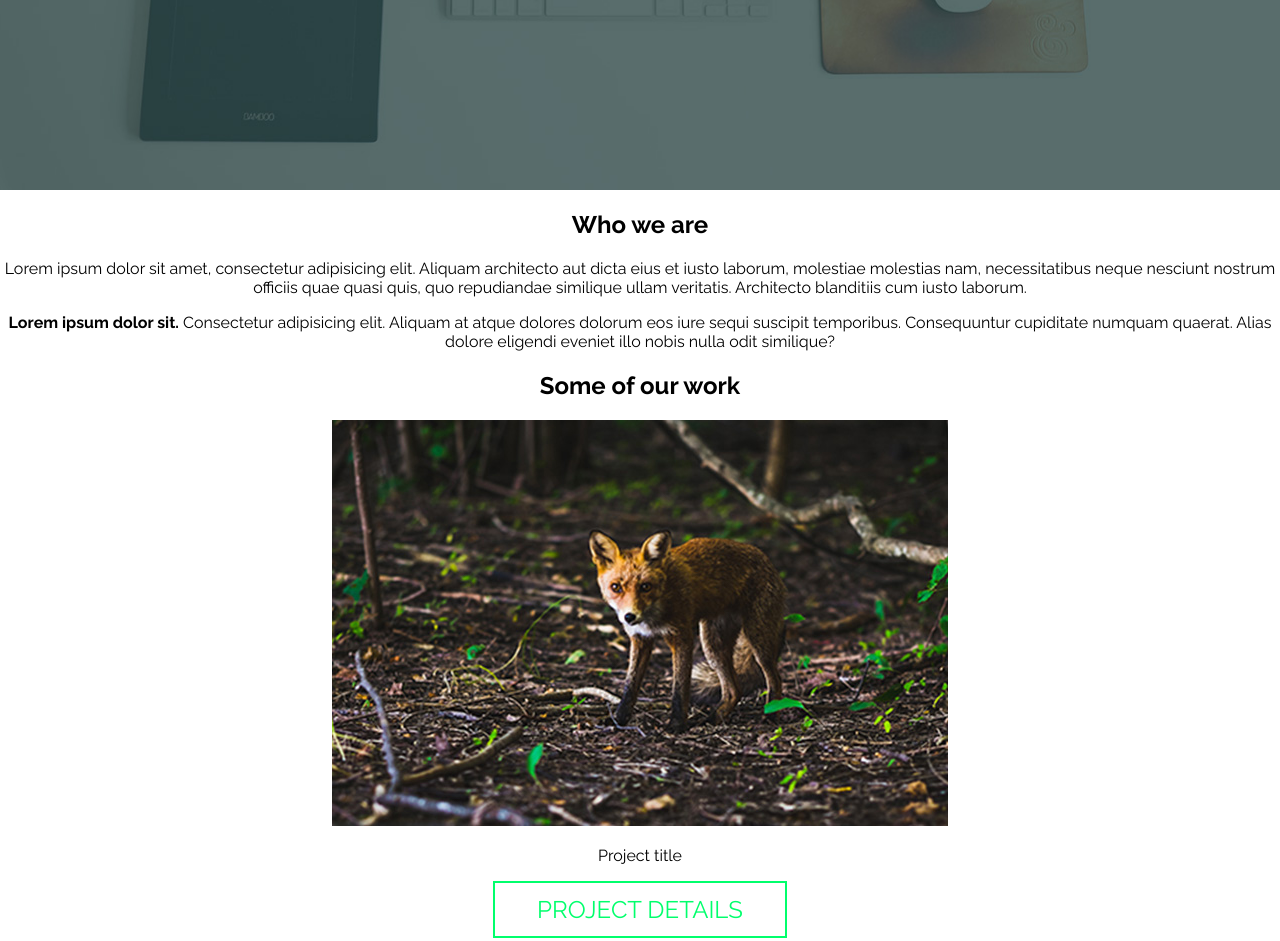
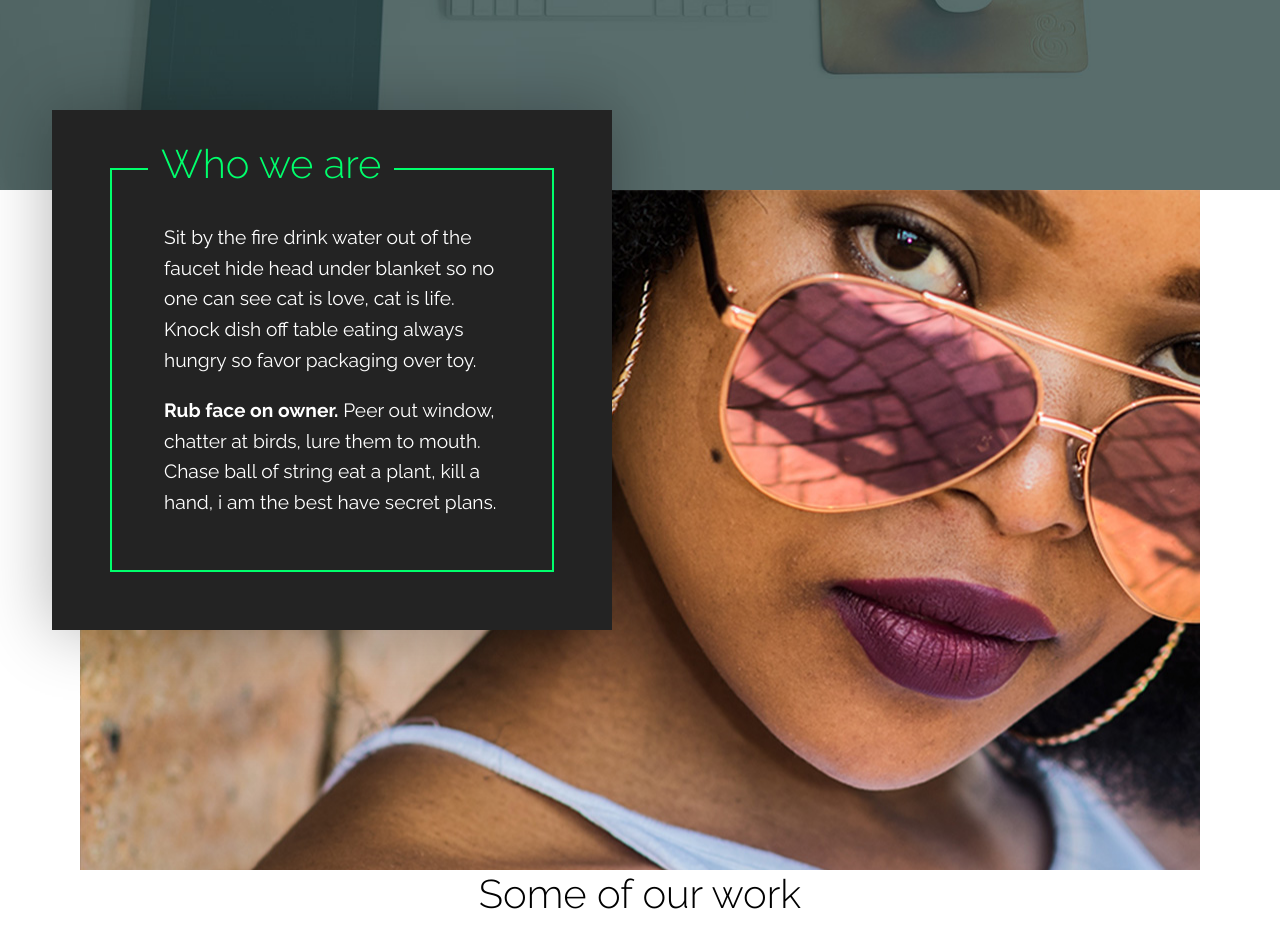
Before and after one commit to dominikmanowski/tutorials, a plain HTML site: page How to Create a Responsive Website from Scratch (YT)/index.html in a window 1280 px wide. Shown: the part 610-1551 px from the top of the page. Drawn offline with Linux system fonts and the light colour scheme.

Commit message:
HtCaRWfS - home-about section putted in container and styled, changed content

```diff
--- a/How to Create a Responsive Website from Scratch (YT)/css/styles.sass
+++ b/How to Create a Responsive Website from Scratch (YT)/css/styles.sass
@@ -24,10 +24,24 @@ img
 
 .container
   width: 95%
+  max-width: 70em
   margin: 0 auto
 
 //typography
 //----------
+
+h2
+  font-weight: 300
+  font-size: 1.7rem
+  margin-top: 0
+
+p
+  margin-top: 0
+  line-height: 1.5
+
+p:last-of-type
+  margin-bottom: 0
+
 .title
   font-size: 2.5rem
   margin-bottom: 1.5em
@@ -37,6 +51,10 @@ img
     font-size: .9em
 
 @media (min-width: 60rem)
+  p
+    font-size: 1.2rem
+    line-height: 1.6
+
   .title
     font-size: 3.7rem
 
@@ -110,3 +128,53 @@ nav
   .home-hero
     height: 100vh
     padding-top: 35vh
+
+//home-about
+//----------
+
+.home-about-textbox
+  background-color: $second-color
+  padding: 4em
+  margin: 0 -2.5vw 0 -2.5vw
+  outline: 2px solid $accent-color
+  outline-offset: -2.5em
+  color: $primary-font-color
+  position: relative
+  h2
+    background-color: $second-color
+    color: $accent-color
+    top: .75em
+    position: absolute
+    left: 50%
+    transform: translateX(-50%)
+    padding: 0 .145em
+
+@media (min-width: 25rem)
+  h2
+    font-size: 2rem
+
+  .home-about
+    h2
+      top: .6em
+      padding: 0 .325em
+
+@media (min-width: 60rem)
+  h2
+    font-size: 2.5rem
+
+  .home-about
+    background: url(../img/who-we-are.jpg) no-repeat
+    padding-bottom: 10em
+
+  .home-about-textbox
+    width: 50%
+    padding: 7em
+    outline-offset: -3.75em
+    margin-left: -2.5%
+    top: -5em
+    text-align: left
+    box-shadow: 0 0 4em 0 rgba(0,0,0,.3)
+    h2
+      top: .75em
+      left: 6rem
+      transform: translateX(0)
--- a/How to Create a Responsive Website from Scratch (YT)/index.html
+++ b/How to Create a Responsive Website from Scratch (YT)/index.html
@@ -4,8 +4,7 @@
 <head>
     <meta charset="UTF-8">
     <meta name="viewport"
-          content="width=device-width, user-scalable=no, initial-scale=1.0, maximum-scale=1.0, minimum-scale=1.0">
-    <meta http-equiv="X-UA-Compatible" content="ie=edge">
+          content="width=device-width, initial-scale=1.0">
     <title>Creative Inc.</title>
     <link rel="stylesheet" href="css/styles.css">
 </head>
@@ -29,13 +28,15 @@
     </div>
 </section>
 
-<section class="home-about">
-    <div class="home-about-textbox">
-        <h2>Who we are</h2>
-        <p>Lorem ipsum dolor sit amet, consectetur adipisicing elit. Aliquam architecto aut dicta eius et iusto laborum, molestiae molestias nam, necessitatibus neque nesciunt nostrum officiis quae quasi quis, quo repudiandae similique ullam veritatis. Architecto blanditiis cum iusto laborum.</p>
-        <p><strong>Lorem ipsum dolor sit.</strong> Consectetur adipisicing elit. Aliquam at atque dolores dolorum eos iure sequi suscipit temporibus. Consequuntur cupiditate numquam quaerat. Alias dolore eligendi eveniet illo nobis nulla odit similique?</p>
-    </div>
-</section>
+<div class="container">
+    <section class="home-about">
+        <div class="home-about-textbox">
+            <h2>Who we are</h2>
+            <p>Sit by the fire drink water out of the faucet hide head under blanket so no one can see cat is love, cat is life. Knock dish off table eating always hungry so favor packaging over toy.</p>
+            <p><strong>Rub face on owner.</strong> Peer out window, chatter at birds, lure them to mouth. Chase ball of string eat a plant, kill a hand, i am the best have secret plans.</p>
+        </div>
+    </section>
+</div>
 
 <section class="portfolio">
     <h2>Some of our work</h2>
```
Also changed, not shown: How to Create a Responsive Website from Scratch (YT)/css/styles.css, 1 other file.
